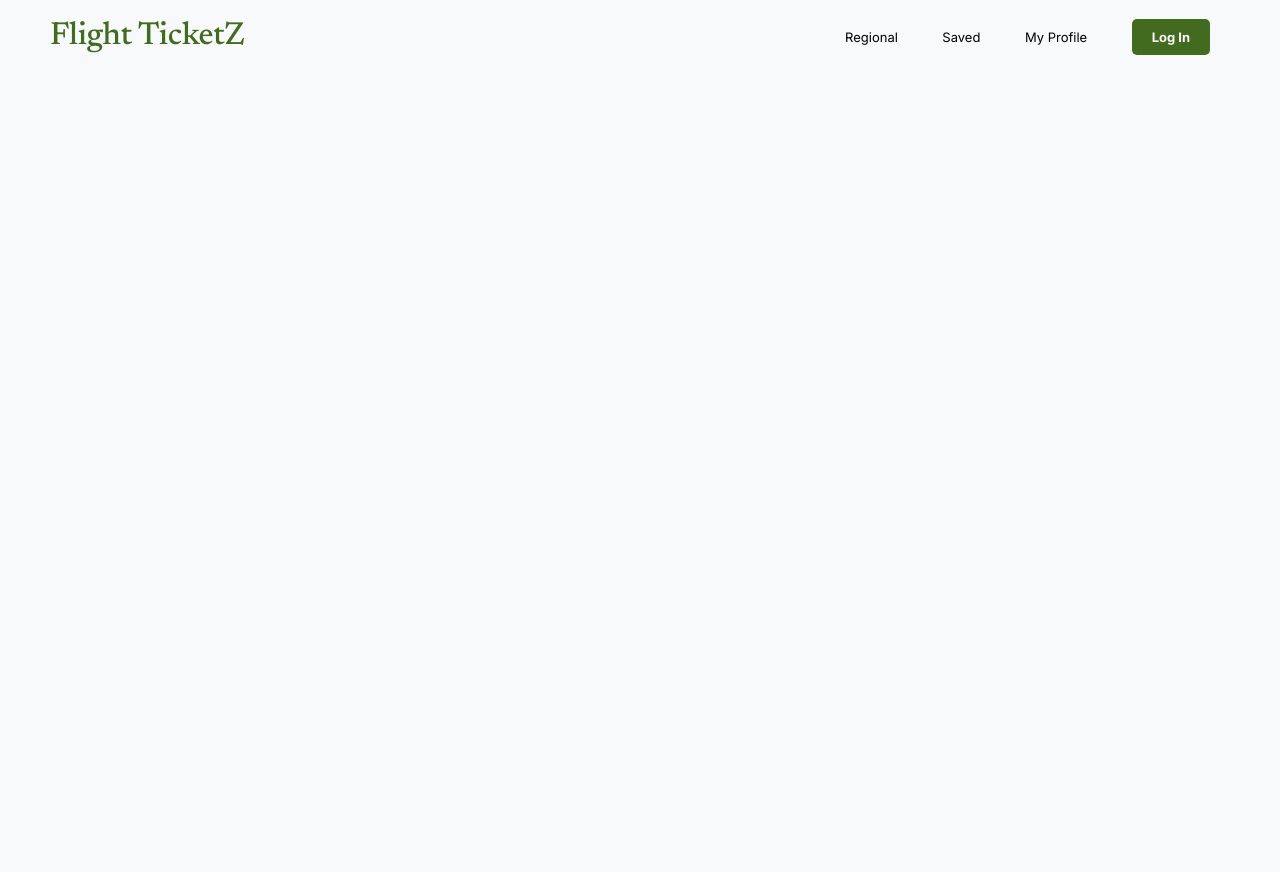
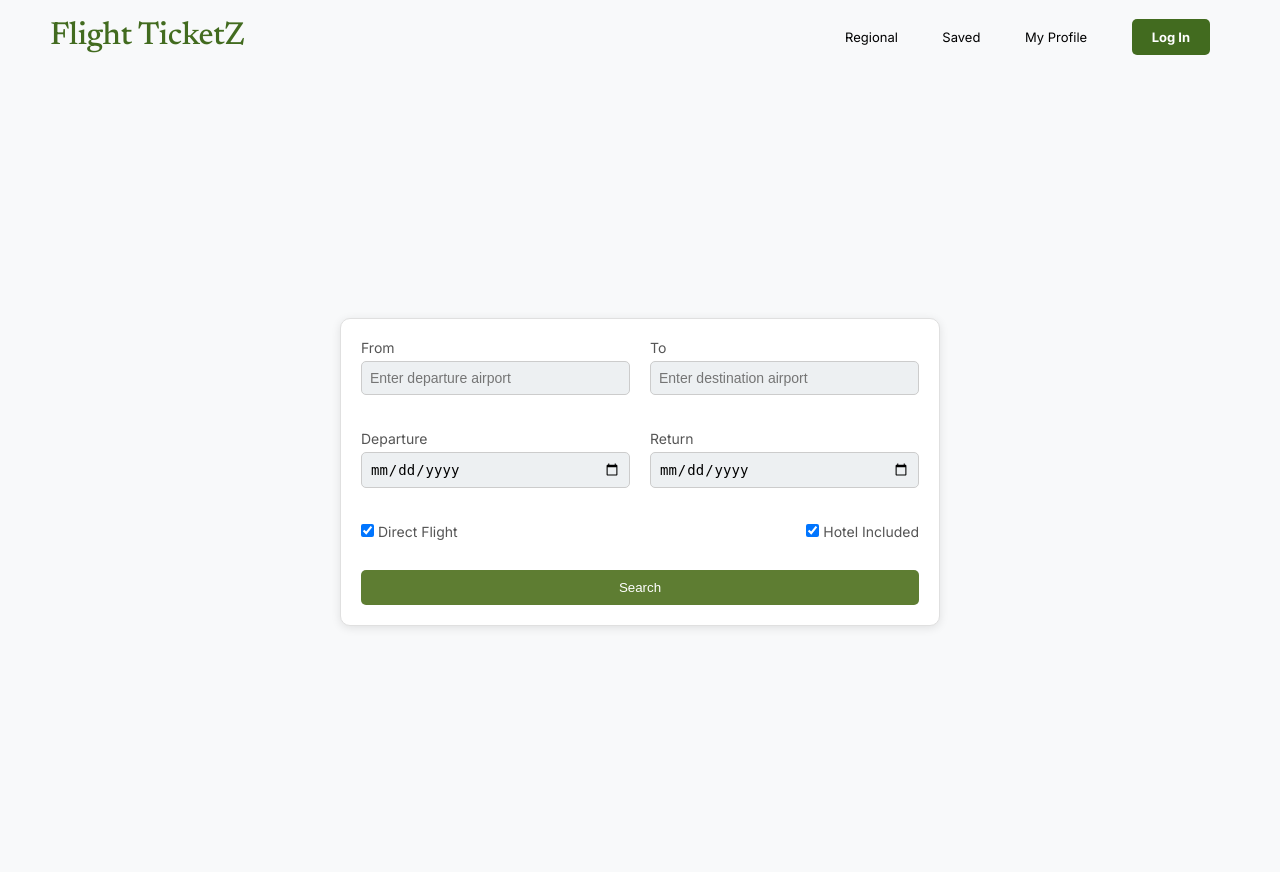
Before and after one commit to Neimerai/Group-5-FS, a Flask app: page / in a window 1280 px wide. Before the commit the page ends 55 px from the top, so only its background shows below. Run offline with Flask 2, Linux system fonts and the light colour scheme.

Commit message:
flightsearch

```diff
--- a/app/static/css/style.css
+++ b/app/static/css/style.css
@@ -271,6 +271,8 @@ font-weight: bold;
     text-decoration: underline;
 }
 
+
+
 .green-square {
     width: 20px;  /* Set the size of the square */
     height: 20px;
@@ -308,3 +310,96 @@ font-weight: bold;
 .google-sign-in:hover {
     background-color: #f0f0f0;
 }
+
+.centered-container {
+    display: flex;
+    justify-content: center;
+    align-items: center;
+    min-height: 100vh;
+    width: 100%;
+}
+
+/* Booking Form Styling */
+.booking-form {
+    background-color: white;
+    padding: 20px;
+    border: 1px solid #e0e0e0;
+    border-radius: 10px;
+    box-shadow: 0 2px 10px rgba(0, 0, 0, 0.1);
+    width: 600px;
+}
+
+form {
+    display: flex;
+    flex-direction: column;
+    gap: 15px;
+}
+
+.form-row {
+    display: flex;
+    justify-content: space-between;
+    gap: 20px;
+    position: relative;
+}
+
+.form-group {
+    flex: 1;
+    position: relative;
+}
+
+label {
+    display: block;
+    font-size: 14px;
+    color: #555;
+    margin-bottom: 5px;
+}
+
+input[type="text"],
+input[type="date"] {
+    width: 100%;
+    padding: 8px;
+    border: 1px solid #ccc;
+    border-radius: 5px;
+}
+
+.dropdown {
+    position: absolute;
+    background-color: white;
+    width: 100%;
+    max-height: 150px;
+    overflow-y: auto;
+    border: 1px solid #ccc;
+    border-radius: 5px;
+    display: none;
+    z-index: 100;
+    box-sizing: border-box;
+}
+
+.dropdown div {
+    padding: 10px;
+    cursor: pointer;
+}
+
+.dropdown div:hover {
+    background-color: #f0f0f0;
+}
+
+.options {
+    display: flex;
+    justify-content: space-between;
+}
+
+.search-button {
+    width: 100%;
+    padding: 10px;
+    background-color: #5e7d32;
+    color: white;
+    border: none;
+    border-radius: 5px;
+    cursor: pointer;
+    margin-top: 10px;
+}
+
+.search-button:hover {
+    background-color: #486122;
+}
--- a/app/static/js/script.js
+++ b/app/static/js/script.js
@@ -96,3 +96,95 @@
     loginButton.classList.remove('logout-button');
     alert('You have successfully logged out.');
 }
+
+const airports = [
+    "Toronto Pearson International (YYZ)",
+    "London Heathrow (LHR)",
+    "Los Angeles International (LAX)",
+    "John F. Kennedy International (JFK)",
+    "Chicago O'Hare International (ORD)",
+    "Dubai International (DXB)",
+    "Tokyo Haneda Airport (HND)",
+    "Sydney Kingsford Smith Airport (SYD)",
+    "Paris Charles de Gaulle Airport (CDG)",
+    "Frankfurt Airport (FRA)"
+];
+
+function filterAirports(field) {
+    const input = document.getElementById(field);
+    const dropdown = document.getElementById(`${field}-dropdown`);
+    dropdown.innerHTML = '';
+    const query = input.value.toLowerCase();
+
+    if (query) {
+
+        const filteredAirports = airports.filter(airport => airport.toLowerCase().includes(query));
+
+        filteredAirports.forEach(airport => {
+            const option = document.createElement('div');
+            option.textContent = airport;
+            option.onclick = () => selectAirport(field, airport);
+            dropdown.appendChild(option);
+        });
+
+        dropdown.style.display = 'block';
+        dropdown.style.top = `${input.offsetHeight + 20}px`;
+        dropdown.style.left = '0';
+        dropdown.style.width = `${input.offsetWidth}px`;
+    } else {
+        dropdown.style.display = 'none';
+    }
+}
+
+function selectAirport(field, airport) {
+    document.getElementById(field).value = airport;
+    document.getElementById(`${field}-dropdown`).style.display = 'none';
+}
+
+function submitForm() {
+    const from = document.getElementById('from').value;
+    const to = document.getElementById('to').value;
+    const departure = document.getElementById('departure').value;
+    const returnDate = document.getElementById('return').value;
+    const directFlight = document.getElementById('direct-flight').checked;
+    const hotelIncluded = document.getElementById('hotel-included').checked;
+
+    if (!from || !to || !departure || !returnDate) {
+        alert('Please fill in all fields before searching.');
+        return;
+    }
+
+    const requestData = {
+        from,
+        to,
+        departure,
+        returnDate,
+        directFlight,
+        hotelIncluded
+    };
+
+    // Send a POST request to the server
+    fetch('http://localhost:5000/search-flights', {
+        method: 'POST',
+        headers: {
+            'Content-Type': 'application/json'
+        },
+        body: JSON.stringify(requestData)
+    })
+    .then(response => response.json())
+    .then(data => {
+        if (data.success) {
+            let flightInfo = 'Flights found:\n';
+            data.flights.forEach(flight => {
+                flightInfo += `Airline: ${flight.airline}, Price: $${flight.price}, Direct: ${flight.direct ? 'Yes' : 'No'}, Hotel Included: ${flight.hotelIncluded ? 'Yes' : 'No'}\n`;
+            });
+            alert(flightInfo);
+        } else {
+            alert(data.message);
+        }
+    })
+    .catch(error => {
+        console.error('Error:', error);
+        alert('An error occurred while searching for flights.');
+    });
+}
--- a/app/templates/index.html
+++ b/app/templates/index.html
@@ -116,6 +116,50 @@
         </div>
     </div>
 
+<!-- search -->
+<div class="centered-container">
+    <div class="booking-form">
+        <form id="flightForm">
+            <div class="form-row">
+                <div class="form-group">
+                    <label for="from">From</label>
+                    <input type="text" id="from" placeholder="Enter departure airport" oninput="filterAirports('from')">
+                    <div class="dropdown" id="from-dropdown"></div>
+                </div>
+
+                <div class="form-group">
+                    <label for="to">To</label>
+                    <input type="text" id="to" placeholder="Enter destination airport" oninput="filterAirports('to')">
+                    <div class="dropdown" id="to-dropdown"></div>
+                </div>
+            </div>
+
+            <div class="form-row">
+                <div class="form-group">
+                    <label for="departure">Departure</label>
+                    <input type="date" id="departure" required>
+                </div>
+
+                <div class="form-group">
+                    <label for="return">Return</label>
+                    <input type="date" id="return" required>
+                </div>
+            </div>
+
+            <div class="options">
+                <label>
+                    <input type="checkbox" id="direct-flight" checked> Direct Flight
+                </label>
+                <label>
+                    <input type="checkbox" id="hotel-included" checked> Hotel Included
+                </label>
+            </div>
+
+            <button type="button" class="search-button" onclick="submitForm()">Search</button>
+        </form>
+    </div>
+</div>
+
 <!-- JavaScript for Transitions and Closing Pop-up -->
 <script src="{{ url_for('static', filename='js/mockBackend.js') }}"></script>
 <script src="{{ url_for('static', filename='js/script.js') }}"></script>
```
Lines whose indentation alone changed are shown as unchanged.
